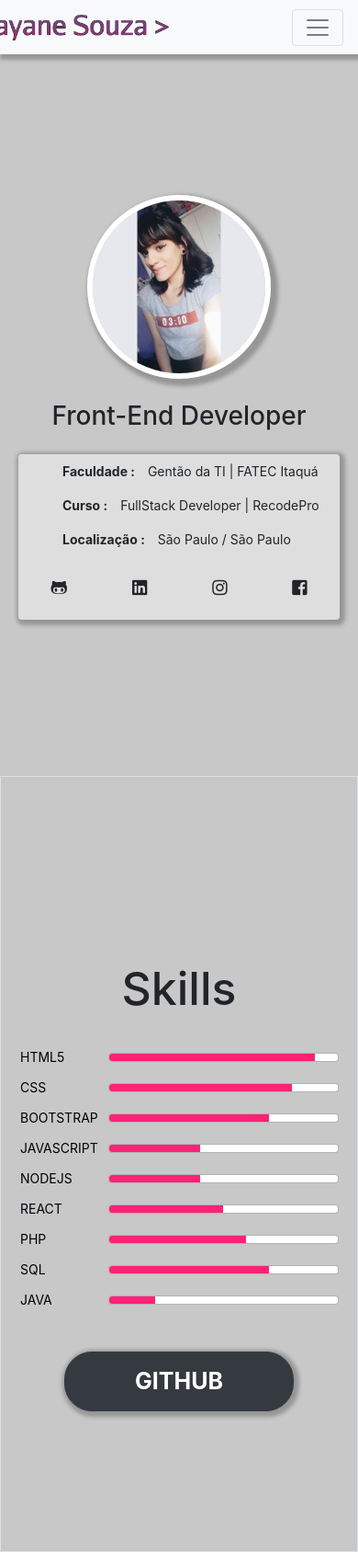
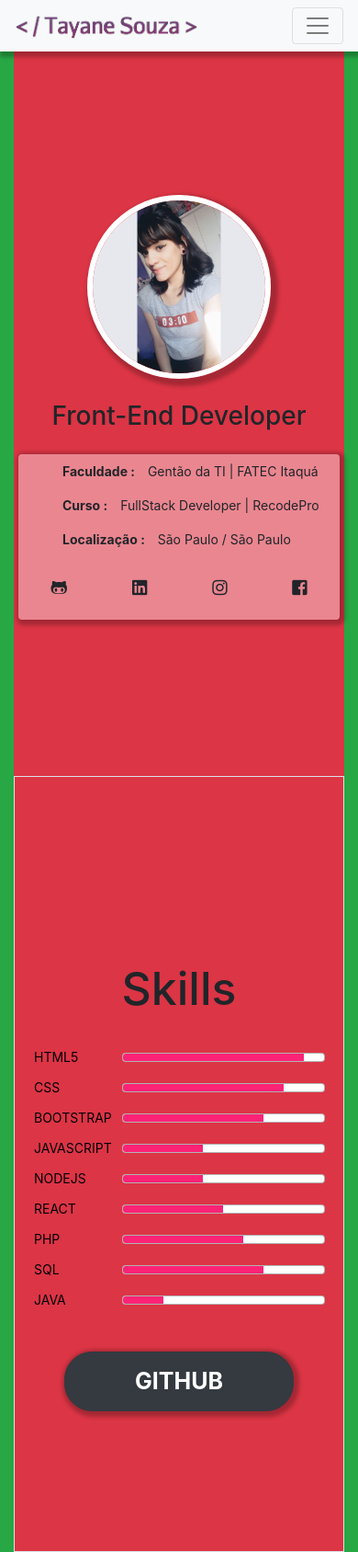
Before and after one commit to thaysouza/thaysouza.github.io, a PHP site: page / in a window 390 px wide. Shown: the whole page at 92% size. Run offline with PHP 8.4, Linux system fonts and the light colour scheme; some libraries are stand-ins or nearby versions.

Commit message:
container

```diff
--- a/estilizacao.css
+++ b/estilizacao.css
@@ -248,6 +248,6 @@ table{
 }
 
 .img-nav{
-    width: 180px;
+    width: 200px;
 }
 }
--- a/index.html
+++ b/index.html
@@ -14,13 +14,14 @@
 
 </head>
 
-<body>
+<body class="container bg-success">
 
+  <div class="container principal  m-0 p-0 bg-danger">
     <header>
         <nav class="menu navbar navbar-expand-sm navbar-light bg-light fixed-top">
           <div class="container">
          <a href="#" class="navbar-brand">
-           <img style="margin-left: -80px;" src="img/thay6.png" width="250" alt="">
+           <img class="img-nav" src="img/thay6.png" width="250" alt="">
          </a>
 
 
@@ -63,7 +64,7 @@
 
 
 
-<div class="container-fluid principal  m-0 p-0 ">
+
     <div class="row  m-0 p-0">
       <div style="height: 100vh; " class=" col-sm-12 col-md-6  d-flex  align-items-center justify-content-center">
 
```
